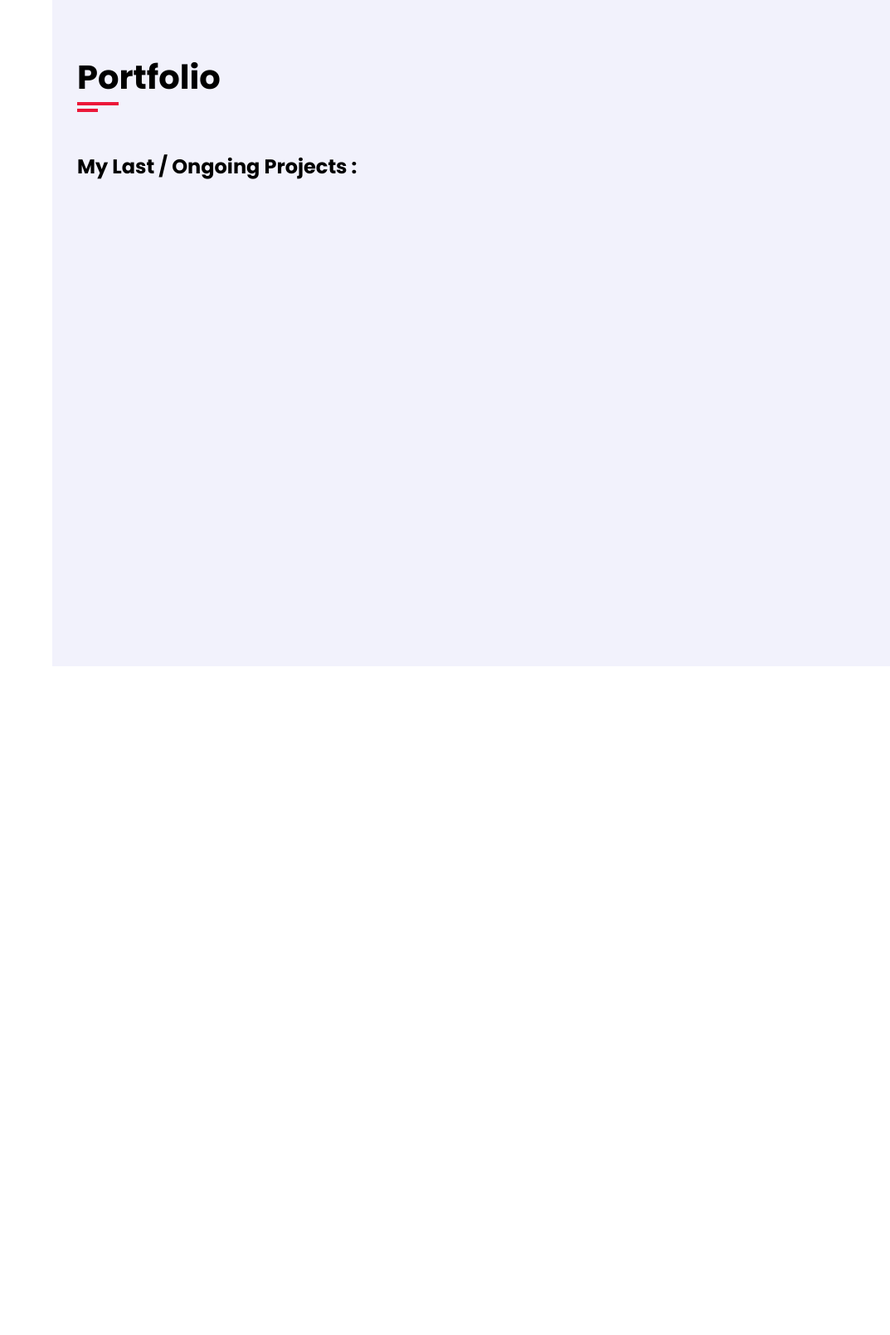
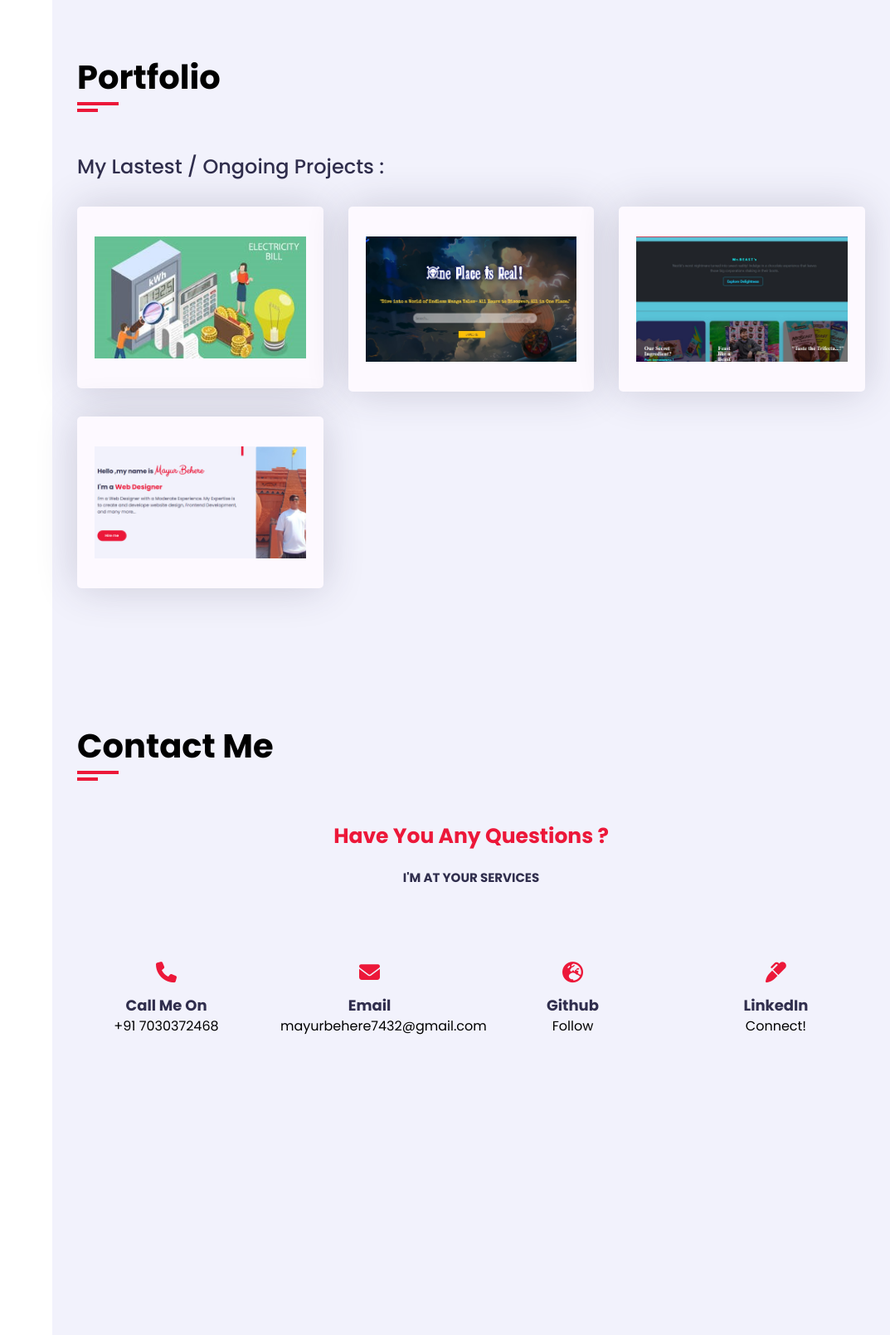
Before and after one commit to MayurBehere/Portfolio, a plain HTML site: page index.html in a window 1280 px wide. Shown: the part 3137-4746 px from the top of the page at 83% size, without its empty margins (207-1280 px from the left). Before the commit the page ends 3940 px from the top, so only its background shows below. Drawn offline with Linux system fonts and the light colour scheme; a web font is replaced by a local one.

Commit message:
Basic Structure Done

```diff
--- a/CSS/style.css
+++ b/CSS/style.css
@@ -545,7 +545,7 @@ display: inline-block;
 
 .service .service-item .service-item-inner{
     background-color: var(--bg-black-100);
-    border: 1px solid --bg-black-50;
+    border: 1px solid var(--bg-black-50);
     border-radius: 5px;
     padding: 30px 15px;
     text-align: center;
@@ -594,3 +594,81 @@ display: inline-block;
     color: var(--text-black-700);
     line-height: 25px;
 }
+
+/* Portfolio */
+
+.portfolio .portfolio-heading{
+    flex: 0 0 100%;
+    max-width: 100%;
+    margin-bottom: 30px;
+}
+
+.portfolio .portfolio-heading h2{
+    color: var(--text-black-900);
+    font-weight: 500;
+}
+
+.portfolio .portfolio-items{
+    flex: 0 0 33.33%;
+    max-width: 33.33%;
+    margin-bottom: 30px;
+}
+
+.portfolio .portfolio-items-inner{
+    border: 6px solid var(--bg-black-100);
+    border-radius: 5px;
+    overflow: hidden;
+    cursor: pointer;
+    background-color: var(--bg-black-100);
+    padding: 30px 15px;
+    text-align: center;
+    transition: all 0.3s ease;
+}
+
+.portfolio .portfolio-items-inner:hover {
+    box-shadow: 0 0 20px rgba(48, 46, 77, 40);
+}
+
+.portfolio .portfolio-items-inner .portfolio-img img{
+    width: 100%;
+    display: block;
+}
+
+/* Contact */
+
+.contact-title{
+    color: var(--skin-colour);
+    text-align: center;
+    font-size: 25px;
+    margin-bottom: 20px;
+}
+
+.contact-sub-title{
+    color: var(--text-black-900);
+    text-align: center;
+    font-size: 15px;
+    margin-bottom:60px ;
+}
+
+.contact .contact-info-item{
+    flex: 0 0 25%;
+    max-width: 25%;
+    text-align: center;
+    margin-top: 30px;
+}
+
+.contact .contact-info-item .icon{
+    display: inline-block;
+}
+
+.contact .contact-info-item .icon .fa{
+    font-size: 25px;
+    color: var(--skin-colour);
+}
+
+.contact .contact-info-item h4{
+    text-decoration: none;
+    color: var(--text-black-900);
+    font-size: 18px;
+    margin-top: 10px;
+}
--- a/index.html
+++ b/index.html
@@ -304,12 +304,81 @@
             </div>
             <div class="row">
               <div class="portfolio-heading padd-15">
-                <h2>My Last / Ongoing Projects :</h2>
+                <h2>My Lastest / Ongoing Projects :</h2>
               </div>
+            </div>
+            <div class="row">
+              <!-- Portfolio items start -->
+              <div class="portfolio-items padd-15">
+                <div class="portfolio-items-inner shadow-dark">
+                  <div class="portfolio-img">
+                    <a href="#"><img src="./assets/P!(electricity).jpg" alt="" ></a>
+                  </div>
+                </div>
+              </div>
+              <div class="portfolio-items padd-15">
+                <div class="portfolio-items-inner shadow-dark">
+                  <div class="portfolio-img">
+                   <a href="https://github.com/MayurBehere/OnePlaceManga"> <img src="./assets/p2.jpg" alt=""></a>
+                  </div>
+                </div>
+              </div>
+              <div class="portfolio-items padd-15">
+                <div class="portfolio-items-inner shadow-dark">
+                  <div class="portfolio-img">
+                    <a href="https://github.com/MayurBehere/ChocoWebsite"><img src="./assets/p3.jpg" alt=""></a>
+                  </div>
+                </div>
+              </div>
+              <div class="portfolio-items padd-15">
+                <div class="portfolio-items-inner shadow-dark">
+                  <div class="portfolio-img">
+                   <a href="https://github.com/MayurBehere/Portfolio"> <img src="./assets/p4.jpg" alt=""></a>
+                  </div>
+                </div>
+              </div>
+              <!-- Portfolio items ends -->
             </div>
         </section>
         <!-- Portfolio Section Ends -->
+        <!-- Contact Section Starts -->
+        <section class="contact section">
+          <div class="container">
+            <div class="row">
+              <div class="section-title padd-15">
+                <h2>Contact Me</h2>
+              </div>
+            </div>
+            <h3 class="contact-title">Have You Any Questions ?</h3>
+            <h4 class="contact-sub-title">I'M AT YOUR SERVICES</h4>
+            <div class="row">
+              <!-- Contact item starts -->
+              <div class="contact-info-item padd-15">
+                <div class="icon"><a href="https://wa.me/917030372468"><i class="fa fa-phone"></i></a></div>
+                <a href="https://wa.me/917030372468"><h4>Call Me On</h4></a>
+                <p>+91 7030372468</p>
+              </div>
+              <div class="contact-info-item padd-15">
+                <div class="icon"><a href="mailto:mayurbehere7432@gmail.com"><i class="fa fa-envelope"></i></a></div>
+                <a href="mailto:mayurbehere7432@gmail.com"><h4> Email</h4></a>
+                <p>mayurbehere7432@gmail.com</p>
+              </div>
+              <div class="contact-info-item padd-15">
+                <div class="icon"> <a href="https://github.com/MayurBehere"> <i class="fa fa-globe-europe"></i></a></div>
+               <a href="https://github.com/MayurBehere"> <h4>Github</h4></a>
+                <p>Follow </p>
+              </div>
+              <div class="contact-info-item padd-15">
+                <div class="icon"><a href="https://www.linkedin.com/in/mayur-behere-446148223/"><i class="fa fa-marker"></i></a></div>
+                <a href="https://www.linkedin.com/in/mayur-behere-446148223/"><h4>LinkedIn</h4></a>
+                <p>Connect!</p>
+              </div>
+              <!-- contact items ends -->
+            </div>
 
+        </section>
+        <!-- Contact Section Ends -->
+      </div>
       </div>
       <!-- Main-content ends-->
       <!-- End Container-->
```
Also changed, not shown: assets/P!(electricity).jpg (added), assets/p2.jpg (added), assets/p3.jpg (added), assets/p4.jpg (added).
